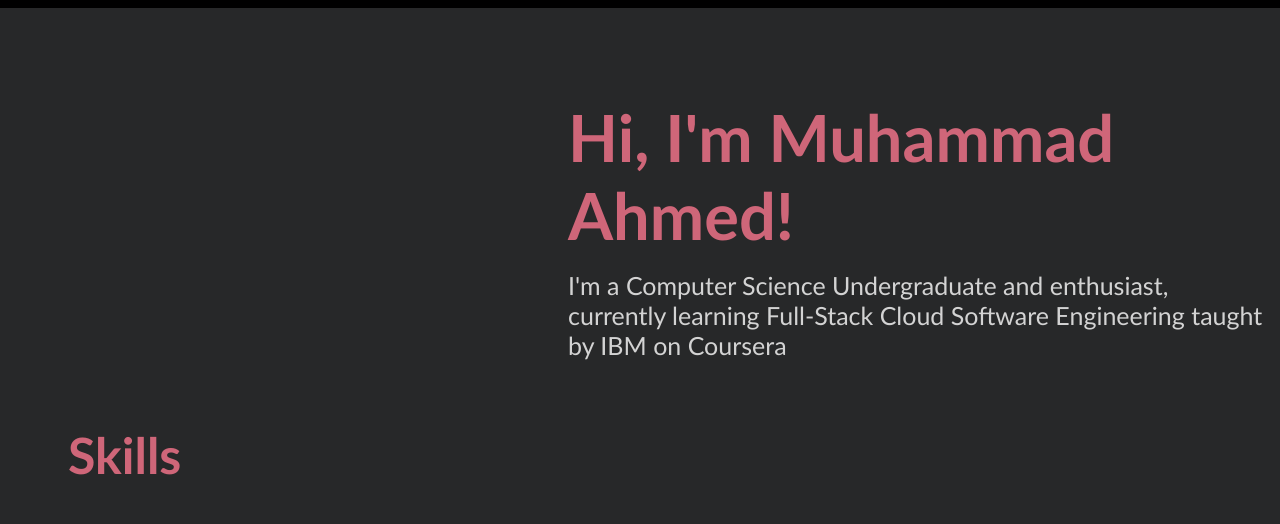
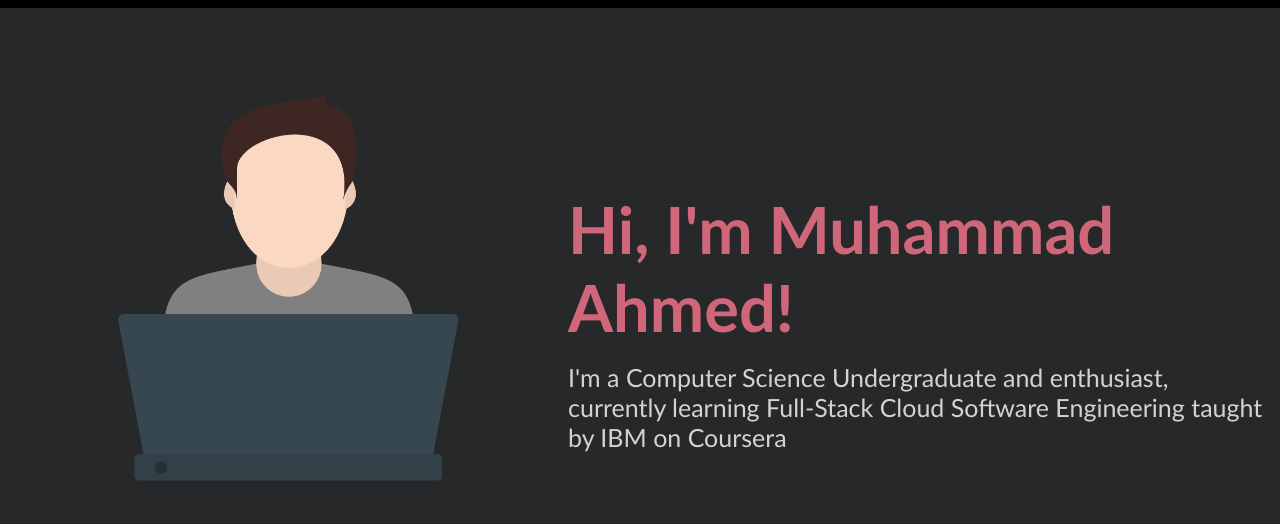
Before and after one commit to Ahmedgito/My-Portfolio, a plain HTML site: page index.html in a window 1280 px wide. Shown: the part 132-656 px from the top of the page. Drawn offline with Linux system fonts and the light colour scheme; a script that the page names is missing.

Commit message:
index.html

```diff
--- a/index.html
+++ b/index.html
@@ -34,7 +34,7 @@
     <!-- About Me -->
     <section id="about-me" class="container">
       <div>
-        <img src"html_finalprojimages/see.png" class="profile_image"/>
+        <img src="html_finalprojimages/see.png" class="profile_image"/>
       </div>
 
       <div id="bg" class="bgg">
```
